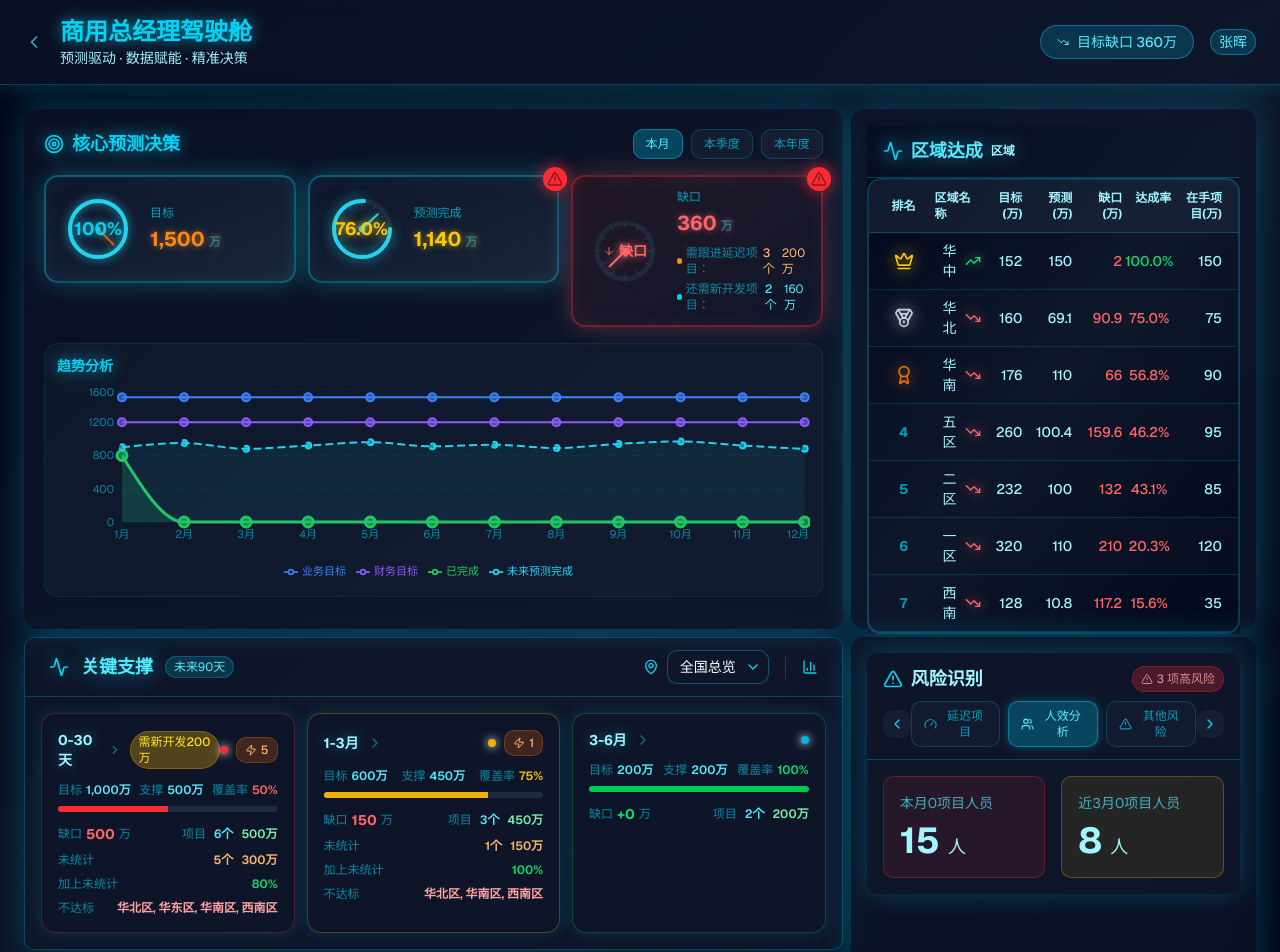
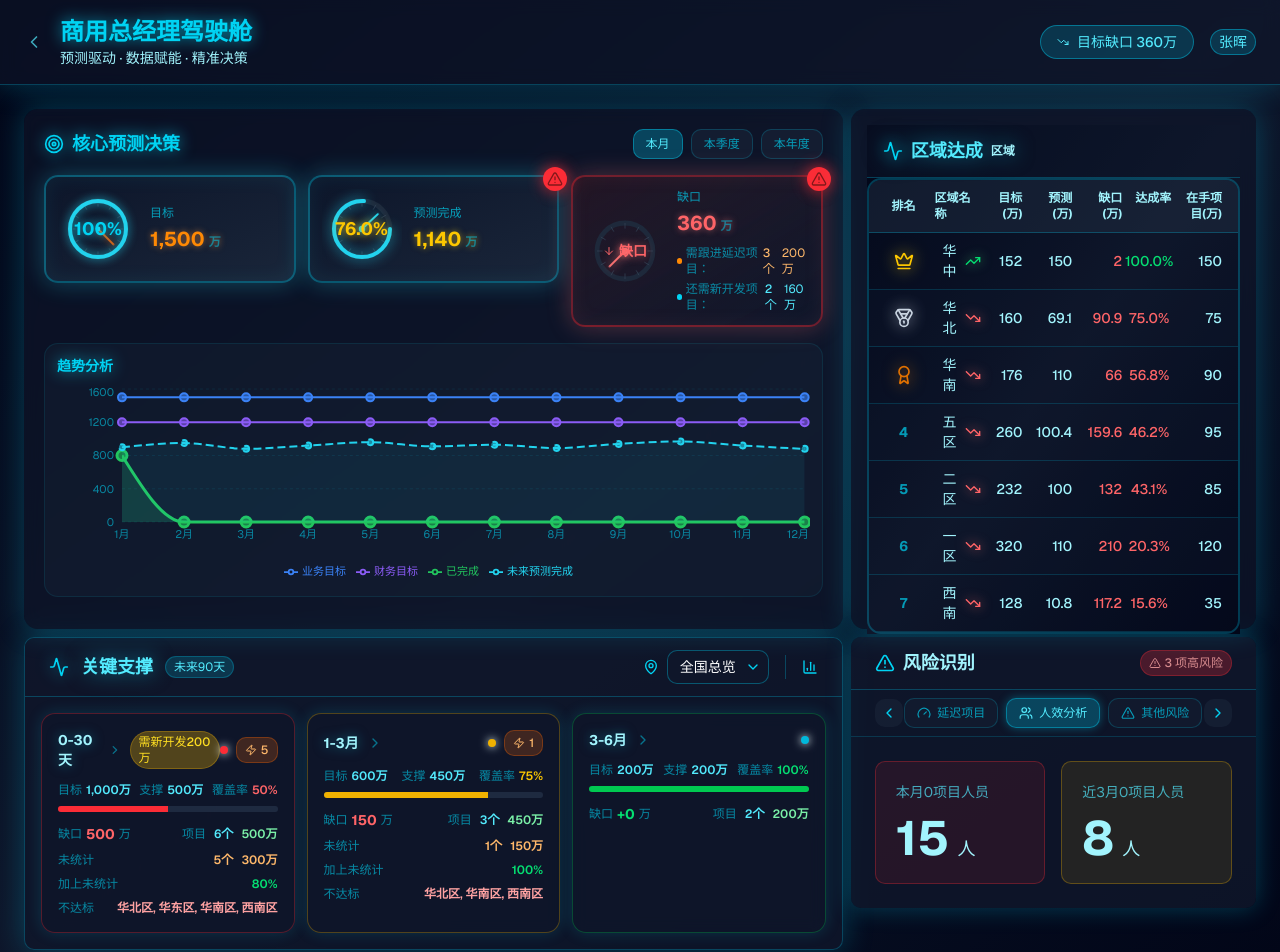
Before and after one commit to navylee1990/coze_jsc, a Next.js app: page /gm in a window 1280 px wide. Shown: the top 952 px of the page. Built offline with nearby package versions, Linux system fonts and the light colour scheme.

Commit message:
refactor: 调整风险识别模块高度和布局，与关键支撑面板保持一致

```diff
--- a/src/app/gm/page.tsx
+++ b/src/app/gm/page.tsx
@@ -944,10 +944,8 @@ export default function GMDashboard() {
               />
             </div>
 
-            {/* 风险识别模块 - 固定高度 */}
-            <div className={`${DASHBOARD_STYLES.cardBg} ${DASHBOARD_STYLES.cardBorder} rounded-xl p-4 ${DASHBOARD_STYLES.glow}`} style={{ height: '520px' }}>
-              <RiskIdentificationPanel theme="dashboard" />
-            </div>
+            {/* 风险识别模块 */}
+            <RiskIdentificationPanel theme="dashboard" />
 
           </div>
         </div>
--- a/src/components/RiskIdentificationPanel.tsx
+++ b/src/components/RiskIdentificationPanel.tsx
@@ -258,11 +258,10 @@ export default function RiskIdentificationPanel({
       {/* 标题栏 */}
       <div
         className={cn(
-          'px-4 py-3 border-b',
-          theme === 'dashboard' ? `${DASHBOARD_STYLES.cardBorder} bg-slate-900/50` : 'border-slate-200 bg-white'
+          'px-6 py-3 border-b flex items-center justify-between',
+          theme === 'dashboard' ? `${DASHBOARD_STYLES.cardBorder} bg-slate-900/60` : 'border-slate-200 bg-white'
         )}
       >
-        <div className="flex items-center justify-between mb-2">
         <div className="flex items-center gap-2">
           <AlertTriangle className={cn('w-5 h-5', theme === 'dashboard' ? 'text-cyan-400' : 'text-slate-700')} />
           <h3 className={cn('font-bold text-lg', theme === 'dashboard' ? DASHBOARD_STYLES.textSecondary : 'text-slate-900')}>
@@ -283,6 +282,7 @@ export default function RiskIdentificationPanel({
       </div>
 
       {/* 轮播控制栏 */}
+      <div className="px-6 py-2 border-b border-cyan-500/20">
         <div className="flex items-center justify-between">
           {/* 左箭头 */}
           <button
@@ -339,12 +339,12 @@ export default function RiskIdentificationPanel({
       </div>
 
       {/* 风险列表 - 轮播内容 */}
-      <div className="p-4">
+      <div className="p-6">
         {/* Tab 0: 延迟项目 */}
         {currentTab === 0 && (
-          <div className="space-y-3 animate-in fade-in duration-300">
+          <div className="space-y-4 animate-in fade-in duration-300">
             {/* 仪表盘卡片网格 */}
-            <div className="grid grid-cols-4 gap-3 mb-3">
+            <div className="grid grid-cols-4 gap-3">
               {delayedProjects.map((item, index) => (
                 <div
                   key={index}
@@ -378,31 +378,31 @@ export default function RiskIdentificationPanel({
             </div>
 
             {/* 统计总览 */}
-            <div className={cn('p-3 rounded-lg border', DASHBOARD_STYLES.cardBorder)}>
-              <div className="grid grid-cols-4 gap-3 text-center">
+            <div className={cn('p-4 rounded-lg border', DASHBOARD_STYLES.cardBorder)}>
+              <div className="grid grid-cols-4 gap-4 text-center">
                 <div>
                   <div className={cn('text-xs mb-1', DASHBOARD_STYLES.textMuted)}>延迟项目总数</div>
-                  <div className={cn('text-xl font-bold', DASHBOARD_STYLES.textSecondary)}>
+                  <div className={cn('text-2xl font-bold', DASHBOARD_STYLES.textSecondary)}>
                     {delayedProjects.reduce((sum, p) => sum + p.count, 0)}
                   </div>
                 </div>
                 <div>
                   <div className={cn('text-xs mb-1', DASHBOARD_STYLES.textMuted)}>延迟总金额</div>
-                  <div className={cn('text-xl font-bold', DASHBOARD_STYLES.textSecondary)}>
+                  <div className={cn('text-2xl font-bold', DASHBOARD_STYLES.textSecondary)}>
                     {delayedProjects.reduce((sum, p) => sum + p.amount, 0)}
                     <span className="text-sm">万</span>
                   </div>
                 </div>
                 <div>
                   <div className={cn('text-xs mb-1', DASHBOARD_STYLES.textMuted)}>可填补总缺口</div>
-                  <div className={cn('text-xl font-bold text-green-400')}>
+                  <div className={cn('text-2xl font-bold text-green-400')}>
                     +{delayedProjects.reduce((sum, p) => sum + p.gapFill, 0)}
                     <span className="text-sm">万</span>
                   </div>
                 </div>
                 <div>
                   <div className={cn('text-xs mb-1', DASHBOARD_STYLES.textMuted)}>高风险占比</div>
-                  <div className={cn('text-xl font-bold text-red-400')}>
+                  <div className={cn('text-2xl font-bold text-red-400')}>
                     {Math.round((delayedProjects.filter(p => p.severity === 'high').length / delayedProjects.length) * 100)}%
                   </div>
                 </div>
@@ -413,32 +413,32 @@ export default function RiskIdentificationPanel({
 
         {/* Tab 1: 人效分析 */}
         {currentTab === 1 && (
-          <div className="space-y-3 animate-in fade-in duration-300">
+          <div className="space-y-4 animate-in fade-in duration-300">
             <div className="grid grid-cols-2 gap-4">
               <div
                 className={cn(
-                  'rounded-lg p-4 border',
+                  'rounded-lg p-5 border',
                   efficiencyData.zeroProjectCurrentMonth.severity === 'high'
                     ? 'bg-red-500/10 border-red-500/30'
                     : 'bg-yellow-500/10 border-yellow-500/30'
                 )}
               >
-                <div className={cn('text-sm mb-2', DASHBOARD_STYLES.textMuted)}>本月0项目人员</div>
-                <div className={cn('text-4xl font-bold', DASHBOARD_STYLES.textSecondary)}>
+                <div className={cn('text-sm mb-3', DASHBOARD_STYLES.textMuted)}>本月0项目人员</div>
+                <div className={cn('text-5xl font-bold', DASHBOARD_STYLES.textSecondary)}>
                   {efficiencyData.zeroProjectCurrentMonth.count}
                   <span className="text-lg font-normal ml-2">人</span>
                 </div>
               </div>
               <div
                 className={cn(
-                  'rounded-lg p-4 border',
+                  'rounded-lg p-5 border',
                   efficiencyData.zeroProject3Months.severity === 'high'
                     ? 'bg-red-500/10 border-red-500/30'
                     : 'bg-yellow-500/10 border-yellow-500/30'
                 )}
               >
-                <div className={cn('text-sm mb-2', DASHBOARD_STYLES.textMuted)}>近3月0项目人员</div>
-                <div className={cn('text-4xl font-bold', DASHBOARD_STYLES.textSecondary)}>
+                <div className={cn('text-sm mb-3', DASHBOARD_STYLES.textMuted)}>近3月0项目人员</div>
+                <div className={cn('text-5xl font-bold', DASHBOARD_STYLES.textSecondary)}>
                   {efficiencyData.zeroProject3Months.count}
                   <span className="text-lg font-normal ml-2">人</span>
                 </div>
@@ -449,12 +449,12 @@ export default function RiskIdentificationPanel({
 
         {/* Tab 2: 其他风险 */}
         {currentTab === 2 && (
-          <div className="space-y-3 animate-in fade-in duration-300">
+          <div className="space-y-4 animate-in fade-in duration-300">
             {otherRisks.map((risk, index) => (
               <div
                 key={index}
                 className={cn(
-                  'rounded-lg p-4 border transition-all duration-200 flex items-center gap-4',
+                  'rounded-lg p-5 border transition-all duration-200 flex items-center gap-4',
                   risk.severity === 'high'
                     ? 'bg-red-500/10 border-red-500/30 hover:bg-red-500/20 hover:shadow-[0_0_15px_rgba(239,68,68,0.3)]'
                     : risk.severity === 'medium'
@@ -477,7 +477,7 @@ export default function RiskIdentificationPanel({
                   </div>
                   <div className={cn('text-sm', DASHBOARD_STYLES.textMuted)}>{risk.description}</div>
                 </div>
-                <div className={cn('text-3xl font-bold', DASHBOARD_STYLES.textSecondary)}>
+                <div className={cn('text-4xl font-bold', DASHBOARD_STYLES.textSecondary)}>
                   {risk.count}
                 </div>
               </div>
```
Lines whose indentation alone changed are shown as unchanged.
